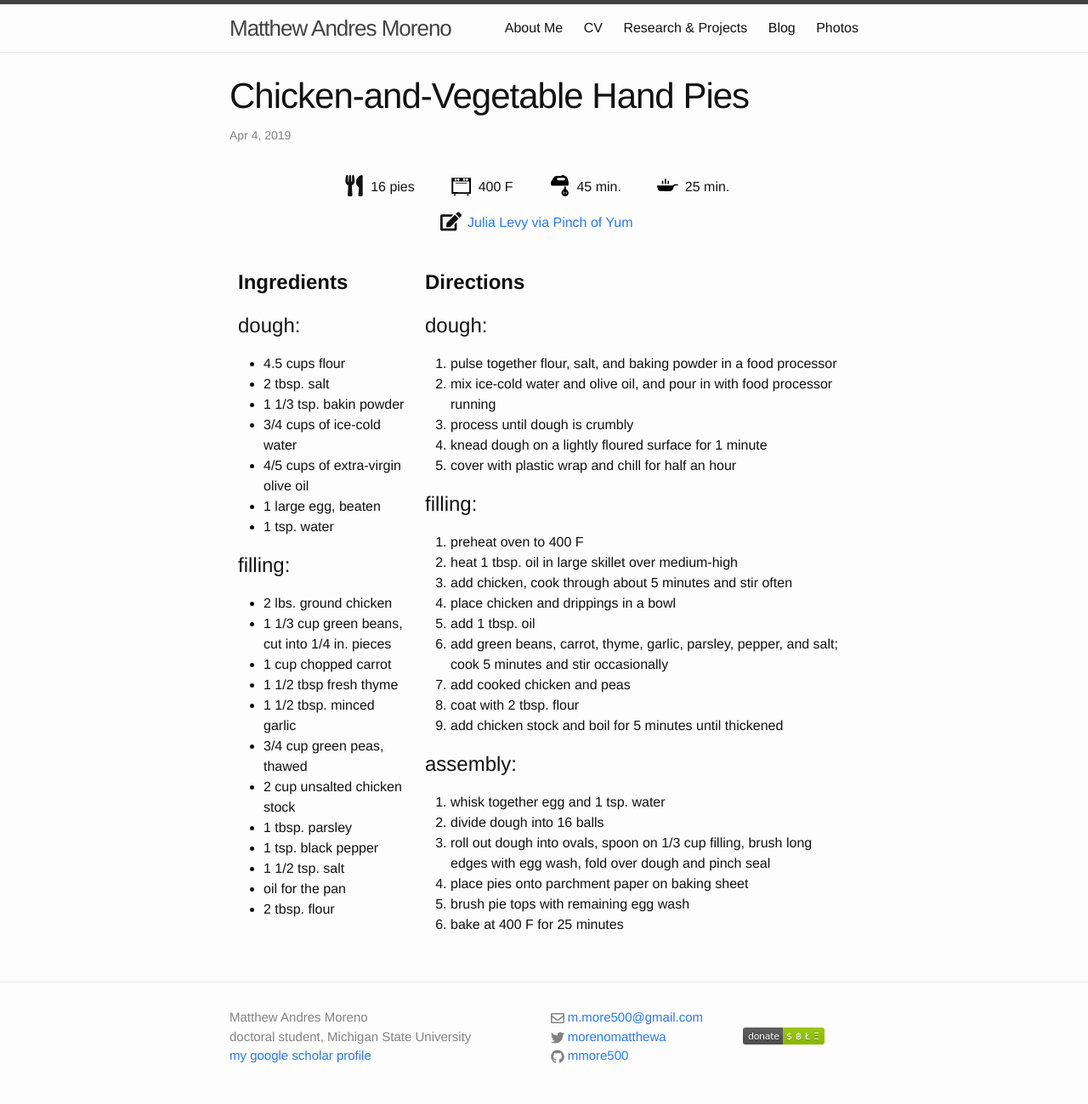
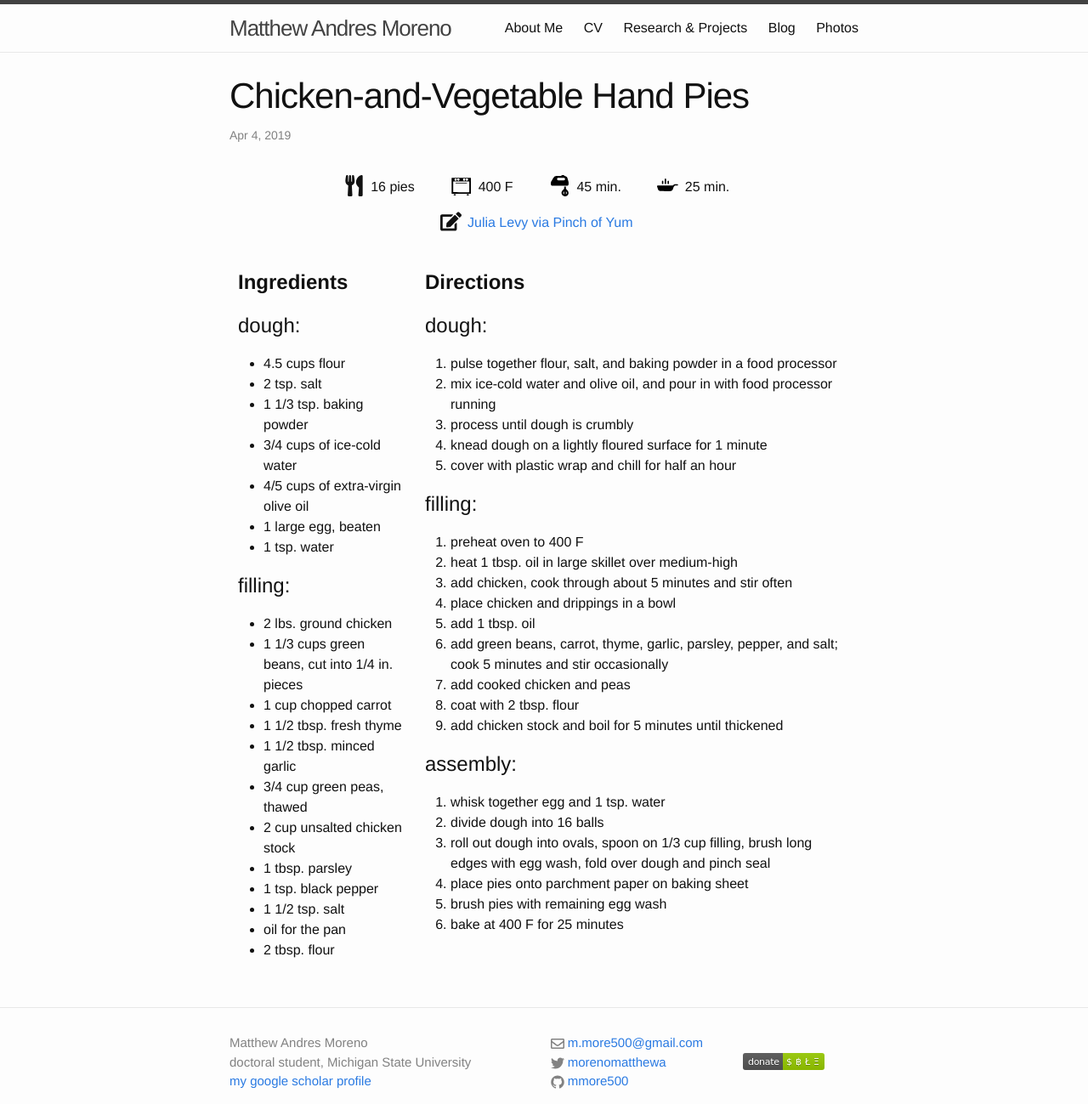
Before and after one commit to mmore500/mmore500.github.io, a Jekyll site: the page built from _posts/2019-04-04-hand-pies.md, in a window 1280 px wide. Shown: the whole page at 85% size. Built offline with Jekyll 4.4.1, drawn with Linux system fonts in a browser that asks for light colours; before the commit the page ends 1269 px from its top, so only the background shows below that.

Commit message:
Correct eratta

```diff
--- a/_posts/2019-04-04-hand-pies.md
+++ b/_posts/2019-04-04-hand-pies.md
@@ -13,8 +13,8 @@ recipe:
   ingredients_markdown: |-
     ## dough:
     * 4.5 cups flour
-    * 2 tbsp. salt
-    * 1 1/3 tsp. bakin powder
+    * 2 tsp. salt
+    * 1 1/3 tsp. baking powder
     * 3/4 cups of ice-cold water
     * 4/5 cups of extra-virgin olive oil
     * 1 large egg, beaten
@@ -22,9 +22,9 @@ recipe:
 
     ## filling:
     * 2 lbs. ground chicken
-    * 1 1/3 cup green beans, cut into 1/4 in. pieces
+    * 1 1/3 cups green beans, cut into 1/4 in. pieces
     * 1 cup chopped carrot
-    * 1 1/2 tbsp fresh thyme
+    * 1 1/2 tbsp. fresh thyme
     * 1 1/2 tbsp. minced garlic
     * 3/4 cup green peas, thawed
     * 2 cup unsalted chicken stock
@@ -58,6 +58,6 @@ recipe:
     2. divide dough into 16 balls
     3. roll out dough into ovals, spoon on 1/3 cup filling, brush long edges with egg wash, fold over dough and pinch seal
     4. place pies onto parchment paper on baking sheet
-    5. brush pie tops with remaining egg wash
+    5. brush pies with remaining egg wash
     6. bake at 400 F for 25 minutes
 ---
```
